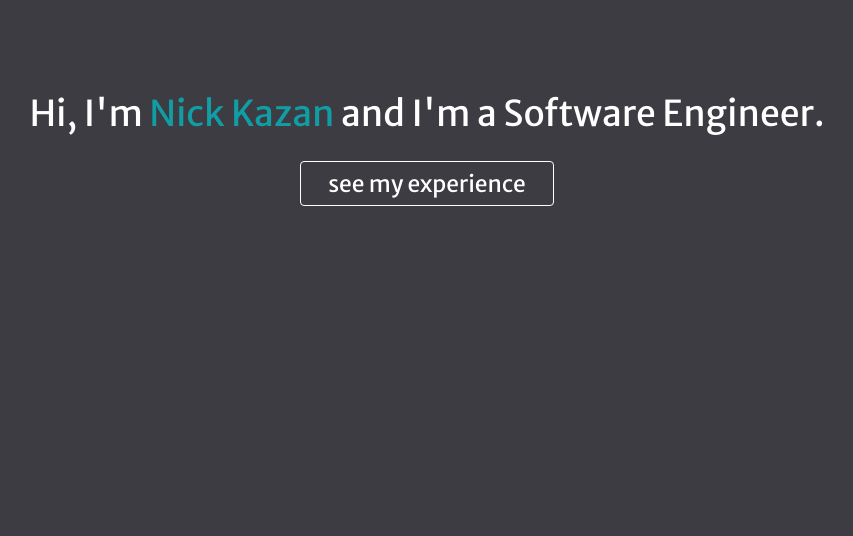
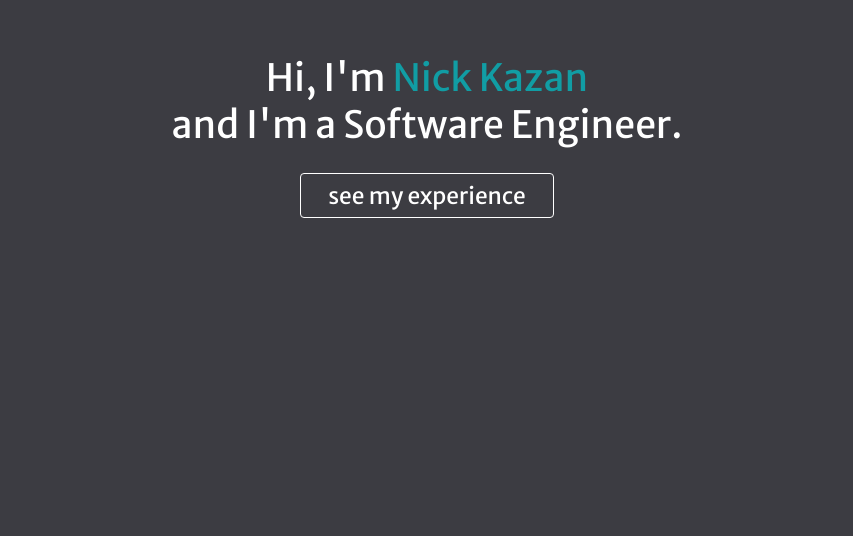
Before and after one commit to nickkazan/nickkazan.github.io, a React (Create React App) app: page / in a window 1280 px wide. Shown: the part 264-800 px from the top of the page, without its empty margins (213-1066 px from the left). Built offline with nearby package versions, Linux system fonts and the light colour scheme.

Commit message:
fix title spacing (#10)

```diff
--- a/src/App.css
+++ b/src/App.css
@@ -11,7 +11,7 @@
 }
 
 .title {
-  font-size: calc(10px + 2vw);
+  font-size: calc(12px + 2vw);
   font-family: 'Merriweather Sans';
   width: fit-content;
   margin: 0 auto;
--- a/src/App.js
+++ b/src/App.js
@@ -13,8 +13,11 @@ class App extends React.Component {
     return (
       <Style className="app-header flex">
         <section id="home" className="app-header flex">
-          <div className="title">
-            Hi, I'm<span className="highlighted-text"> Nick Kazan </span>and I'm a Software Engineer.
+          <div className="title main">
+            Hi, I'm<span className="highlighted-text"> Nick Kazan </span>
+          </div>
+          <div className="title main">
+            and I'm a Software Engineer.
           </div>
           <Link to="experience" spy={true} smooth={true}>
             <Button text="see my experience"/>
@@ -37,6 +40,10 @@ const Style = styled.div `
     justify-contents: center;
     align-items: center;
   }
+
+  .main {
+    padding: 0;
+  }
 `
 
 export default App;
--- a/src/Components/Button/index.js
+++ b/src/Components/Button/index.js
@@ -16,6 +16,7 @@ const StyledButton = styled.div `
     font-family: 'Merriweather Sans';
     border: 1px solid white;
     padding: 0.35em 1.2em;
+    margin-top: 25px;
     transition: all .3s;
     border-radius: 4px;
     width: fit-content;
```
